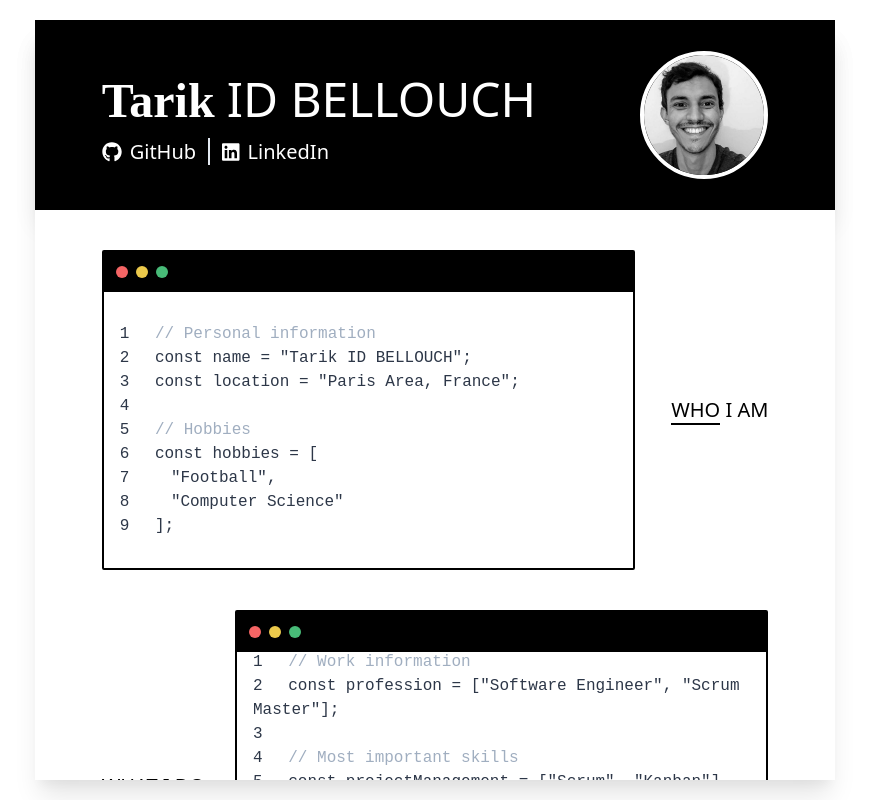
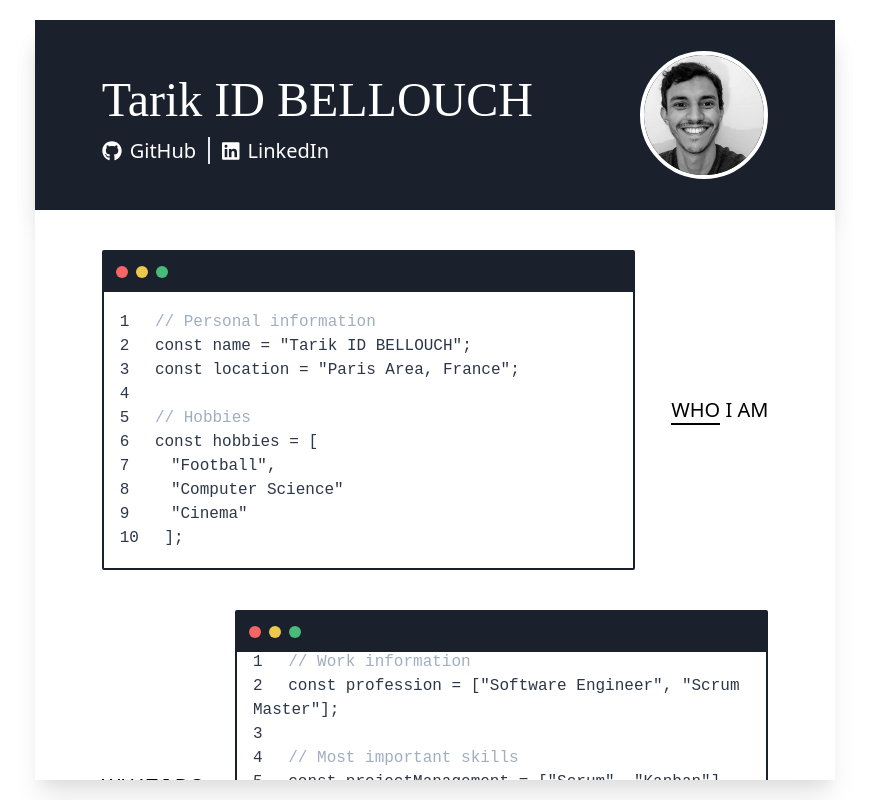
Before and after one commit to devidb00/tarikidb.com, a Next.js app: page / in a window 1280 px wide. Shown: the whole page, without its empty margins (205-1074 px from the left). Built offline with nearby package versions, Linux system fonts and the light colour scheme.

Commit message:
New design

```diff
--- a/components/Experience.js
+++ b/components/Experience.js
@@ -2,8 +2,8 @@ const Experience = () => {
   return (
     <div className="w-5/6 flex justify-between items-center">
       <div className="flex flex-col">
-        <div className="text-white text-5xl">
-          <span className="font-display font-semibold">Tarik </span>
+        <div className="text-white text-5xl font-display">
+          <span>Tarik </span>
           <span>ID BELLOUCH</span>
         </div>
 
--- a/components/Learning.js
+++ /dev/null
@@ -1,21 +0,0 @@
-const Learning = () => {
-    return (
-        <div className="mb-4">
-            <p className="uppercase mt-4 font-hairline-bold text-xl italic text-center lg:text-left">
-                en cours d'apprentissage
-            </p>
-            <div className="mt-4 text-justify">
-                <p>
-                    Je suis en ce moment des cours pour apprendre ou pour me mettre à jour
-                    (liste non exhaustive) :
-                </p>
-                <ul>
-                    <li> - Python</li>
-                    <li> - GraphQL</li>
-                    <li> - Anglais</li>
-                </ul>
-            </div>
-        </div>
-    );
-};
-export default Learning;
--- a/components/Leftbar.js
+++ b/components/Leftbar.js
@@ -11,7 +11,7 @@ const Core = () => {
       <main name="main_card" className="min-w-card h-card shadow-xl">
         <div
           name="main_card_header"
-          className="h-header bg-black shadow-xl flex justify-center items-center"
+          className="h-header bg-gray-900 shadow-xl flex justify-center items-center"
         >
           <Experience />
         </div>
--- a/components/MySkills.js
+++ b/components/MySkills.js
@@ -33,6 +33,10 @@ const card_content_who = [
   },
   {
     row: 9,
+    text: '"Cinema"',
+  },
+  {
+    row: 10,
     text: "];",
   },
 ];
@@ -43,11 +47,11 @@ const MySkills = () => {
       <div className="w-5/6 h-full flex justify-between items-center">
         <div
           name="card_code"
-          className="w-4/5 h-full border-2 rounded-sm border-black"
+          className="w-4/5 h-full border-2 rounded-sm border-gray-900"
         >
           <div
             name="header"
-            className="h-10 bg-black flex items-center justify-start"
+            className="h-10 bg-gray-900 flex items-center justify-start"
           >
             <div
               onClick={() => alert("Sorry! You can't close..")}
@@ -68,7 +72,7 @@ const MySkills = () => {
                     <span
                       className={`${
                         i.row === 1 || i.row === 5 ? "text-gray-500" : null
-                      } ml-4 ${i.row === 7 || i.row === 8 ? "ml-8" : null}`}
+                      } ${i.row >= 7 && i.row <= 9 ? "ml-8" : "ml-4"}`}
                     >
                       {i.text}
                     </span>
--- a/components/Studies.js
+++ b/components/Studies.js
@@ -54,16 +54,16 @@ const Studies = () => {
     <div className="my-10 h-86 flex justify-center items-center">
       <div className="w-5/6 h-full flex justify-between items-center">
         <div className="text-xl text-black">
-          <span className="border-b-2 w-8 h-1 border-black">WHAT</span>
+          <span className="border-b-2 w-8 h-1 border-gray-900">WHAT</span>
           <span> I DO</span>
         </div>
         <div
           name="card_code"
-          className="w-4/5 h-full border-2 rounded-sm border-black"
+          className="w-4/5 h-full border-2 rounded-sm border-gray-900"
         >
           <div
             name="header"
-            className="h-10 bg-black flex items-center justify-start"
+            className="h-10 bg-gray-900 flex items-center justify-start"
           >
             <div
               onClick={() => alert("Sorry! You can't close..")}
```
